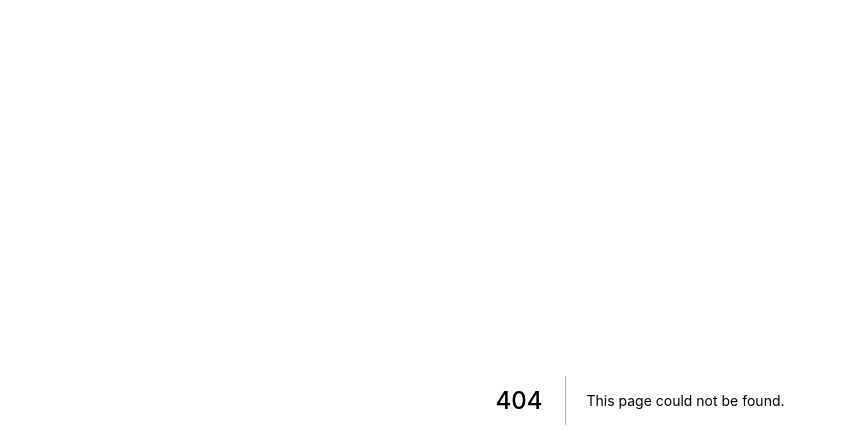
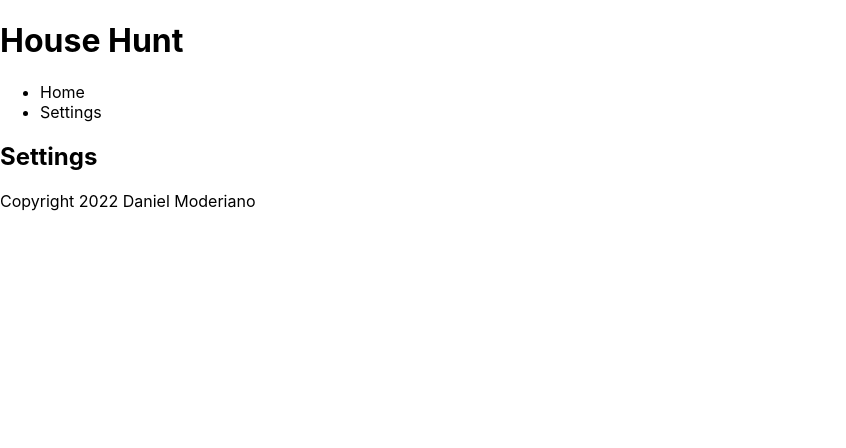
Before and after one commit to daniel-moderiano/house-hunt, a Next.js app: page /settings in a window 1280 px wide. Before the commit this address had no page. Shown: the top 448 px of the page, without its empty margins (0-846 px from the left). Built offline with nearby package versions, Linux system fonts and the light colour scheme.

Commit message:
Add basic site nav files - header/footer/nav, etc.

```diff
--- /dev/null
+++ b/components/Footer.tsx
@@ -0,0 +1,7 @@
+const Footer = () => {
+  return (
+    <footer>Copyright 2022 Daniel Moderiano</footer>
+  )
+}
+
+export default Footer
--- /dev/null
+++ b/components/Header.tsx
@@ -0,0 +1,12 @@
+import Nav from "./Nav"
+
+const Header = () => {
+  return (
+    <header>
+      <h1>House Hunt</h1>
+      <Nav />
+    </header>
+  )
+}
+
+export default Header
--- /dev/null
+++ b/components/Layout.tsx
@@ -0,0 +1,20 @@
+import Header from "./Header";
+import Footer from "./Footer";
+import * as React from 'react';
+
+interface LayoutProps {
+  children: React.ReactNode;
+}
+
+const Layout = ({ children }: LayoutProps) => {
+  return (
+    <div>
+      <Header />
+      {/* Consider <main> tags here */}
+      {children}
+      <Footer />
+    </div>
+  )
+}
+
+export default Layout
--- /dev/null
+++ b/components/Nav.tsx
@@ -0,0 +1,18 @@
+import Link from "next/link";
+
+const Nav = () => {
+  return (
+    <nav>
+      <ul role="menubar">
+        <li role="none">
+          <Link href="/"><a role="menuitem">Home</a></Link>
+        </li>
+        <li role="none">
+          <Link href="/settings"><a role="menuitem">Settings</a></Link>
+        </li>
+      </ul>
+    </nav>
+  )
+}
+
+export default Nav;
--- a/pages/_app.tsx
+++ b/pages/_app.tsx
@@ -1,8 +1,13 @@
 import '../styles/globals.css'
 import type { AppProps } from 'next/app'
+import Layout from '../components/Layout'
 
 function MyApp({ Component, pageProps }: AppProps) {
-  return <Component {...pageProps} />
+  return (
+    <Layout>
+      <Component {...pageProps} />
+    </Layout>
+  )
 }
 
 export default MyApp
--- /dev/null
+++ b/pages/settings.tsx
@@ -0,0 +1,9 @@
+const Settings = () => {
+  return (
+    <div>
+      <h2>Settings</h2>
+    </div>
+  )
+}
+
+export default Settings
```
Also changed, not shown: pages/index.tsx (+3 -66 lines).
